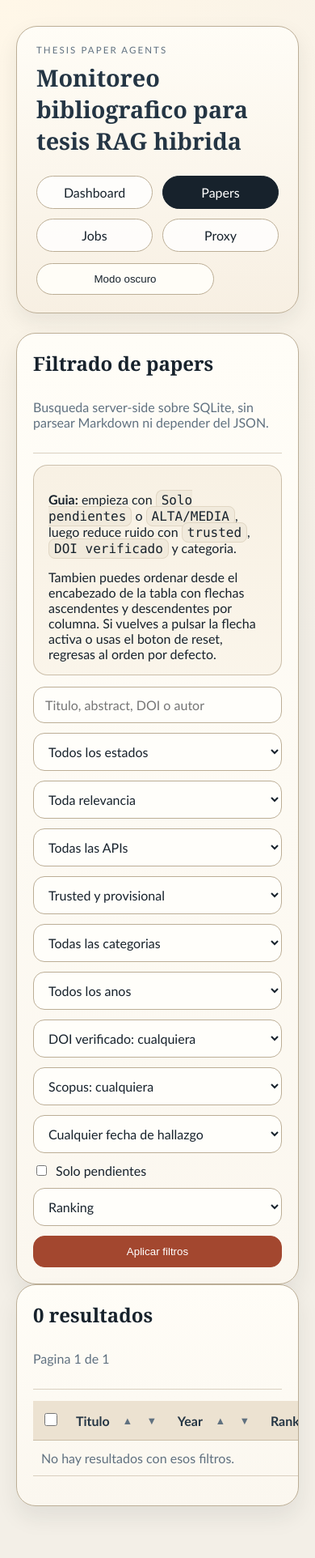
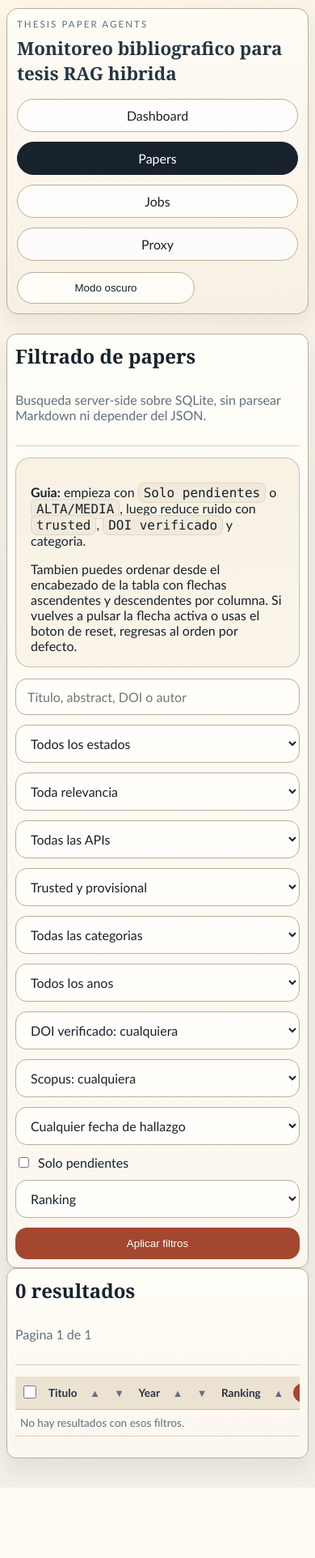
Before and after one commit to EnzoOrdonez/thesis-paper-agents, a FastAPI app: page /papers in a window 390 px wide. Shown: the whole page at 81% size. After the commit the page ends 1837 px from the top, so only its background shows below. Run offline with FastAPI, Linux system fonts and the light colour scheme; data that the repository does not hold is empty; some libraries are stand-ins or nearby versions.

Commit message:
add responsive CSS media queries for mobile and tablet viewports
Co-Authored-By: Claude Opus 4.6 <noreply@anthropic.com>

```diff
--- a/src/web/static/app.css
+++ b/src/web/static/app.css
@@ -686,4 +686,91 @@ button.primary:hover,
         width: 100%;
         justify-content: space-between;
     }
+
+    .data-table {
+        display: block;
+        overflow-x: auto;
+        -webkit-overflow-scrolling: touch;
+    }
+
+    .table-panel {
+        overflow-x: auto;
+    }
 }
+
+@media (max-width: 768px) {
+    .shell {
+        padding: 16px 12px 48px;
+    }
+
+    .topbar {
+        padding: 16px;
+        border-radius: 18px;
+        gap: 16px;
+    }
+
+    .panel {
+        border-radius: 16px;
+        padding: 14px;
+    }
+
+    .stat-panel h2 {
+        font-size: 1.6rem;
+    }
+
+    .meta-grid {
+        grid-template-columns: 1fr;
+    }
+
+    .batch-bar {
+        flex-direction: column;
+        gap: 10px;
+        border-radius: 12px;
+        padding: 10px 14px;
+    }
+
+    .batch-actions {
+        width: 100%;
+        justify-content: center;
+    }
+}
+
+@media (max-width: 480px) {
+    .topbar h1 {
+        font-size: 1.4rem;
+    }
+
+    .nav {
+        grid-template-columns: 1fr;
+    }
+
+    .shell {
+        padding: 10px 8px 36px;
+    }
+
+    .topbar {
+        padding: 12px;
+        border-radius: 14px;
+    }
+
+    .panel {
+        border-radius: 12px;
+        padding: 10px;
+    }
+
+    .data-table th,
+    .data-table td {
+        padding: 8px 6px;
+        font-size: .85rem;
+    }
+
+    .access-actions {
+        flex-direction: column;
+        gap: 6px;
+    }
+
+    .batch-btn {
+        padding: 6px 10px;
+        font-size: .8rem;
+    }
+}
```
Also changed, not shown: README.md.
